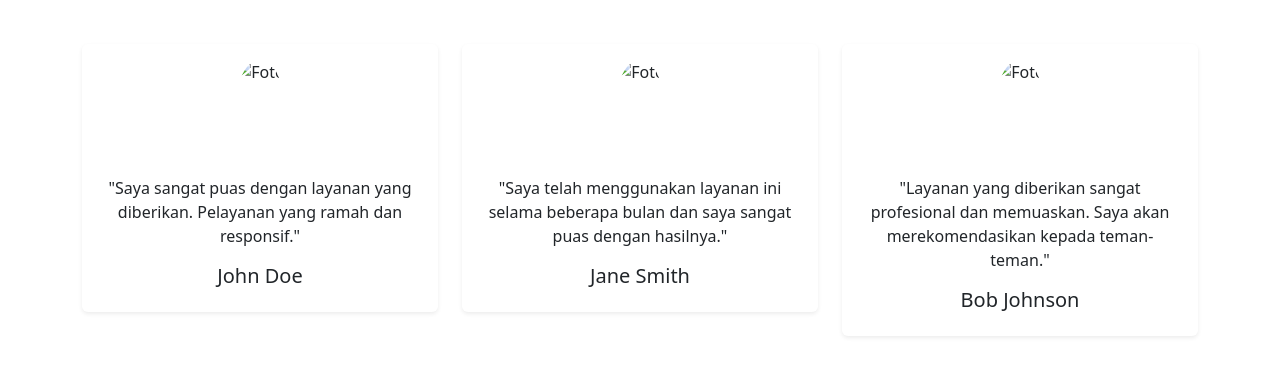
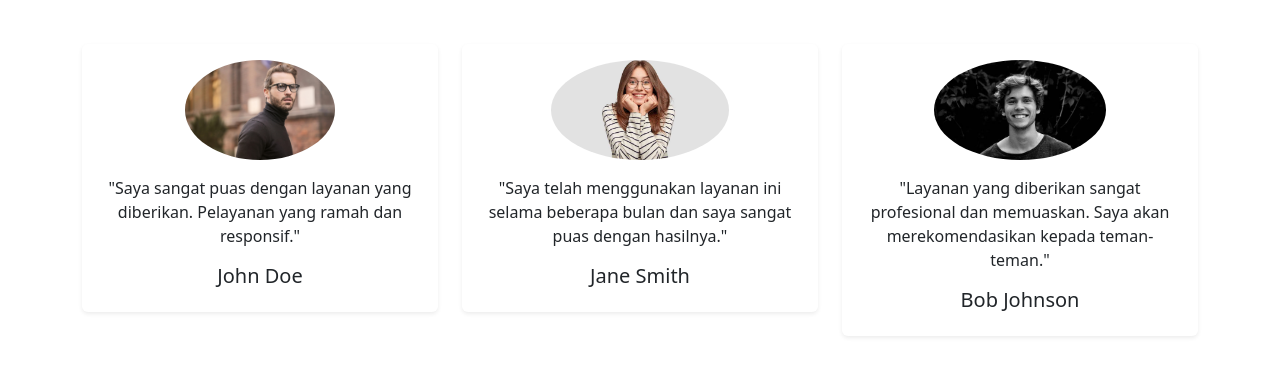
Before and after one commit to dhinoamen/websiteUas, a plain HTML site: page TestimoniI.HTML in a window 1280 px wide. Shown: the part 138-514 px from the top of the page. Drawn offline with nearby package versions, Linux system fonts and the light colour scheme.

Commit message:
Update TestimoniI.HTML

```diff
--- a/TestimoniI.HTML
+++ b/TestimoniI.HTML
@@ -45,7 +45,7 @@
           <!-- Testimoni 1 -->
           <div class="col-md-4" data-aos="fade-up" data-aos-delay="100">
             <div class="card shadow-sm border-0 text-center">
-              <img src="aset foto/pexels-olly-874158.jpg" alt="Foto" class="rounded-circle mx-auto d-block mt-3" style="height: 100px; object-fit: cover;">
+              <img src="pexels-olly-874158.jpg" alt="Foto" class="rounded-circle mx-auto d-block mt-3" style="height: 100px; object-fit: cover;">
               <div class="card-body">
                 <p>"Saya sangat puas dengan layanan yang diberikan. Pelayanan yang ramah dan responsif."</p>
                 <h5>John Doe</h5>
@@ -56,7 +56,7 @@
           <!-- Testimoni 2 -->
           <div class="col-md-4" data-aos="fade-up" data-aos-delay="200">
             <div class="card shadow-sm border-0 text-center">
-              <img src="aset foto/ok.jpg" alt="Foto" class="rounded-circle mx-auto d-block mt-3" style="height: 100px; object-fit: cover;">
+              <img src="ok.jpg" alt="Foto" class="rounded-circle mx-auto d-block mt-3" style="height: 100px; object-fit: cover;">
               <div class="card-body">
                 <p>"Saya telah menggunakan layanan ini selama beberapa bulan dan saya sangat puas dengan hasilnya."</p>
                 <h5>Jane Smith</h5>
@@ -67,7 +67,7 @@
           <!-- Testimoni 3 -->
           <div class="col-md-4" data-aos="fade-up" data-aos-delay="300">
             <div class="card shadow-sm border-0 text-center">
-              <img src="aset foto/OIP.jpg" alt="Foto" class="rounded-circle mx-auto d-block mt-3" style="height: 100px; object-fit: cover;">
+              <img src="OIP.jpg" alt="Foto" class="rounded-circle mx-auto d-block mt-3" style="height: 100px; object-fit: cover;">
               <div class="card-body">
                 <p>"Layanan yang diberikan sangat profesional dan memuaskan. Saya akan merekomendasikan kepada teman-teman."</p>
                 <h5>Bob Johnson</h5>
```
